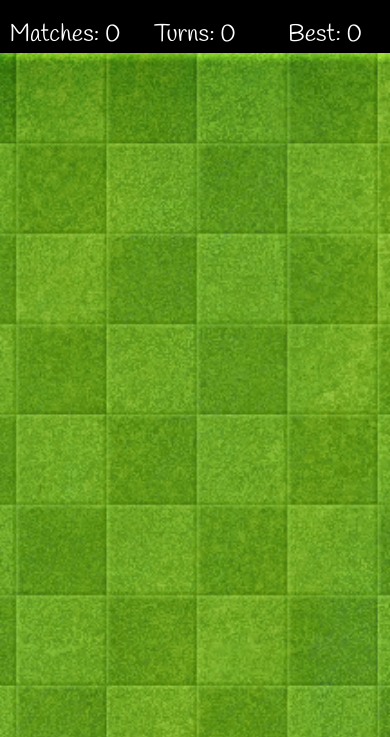
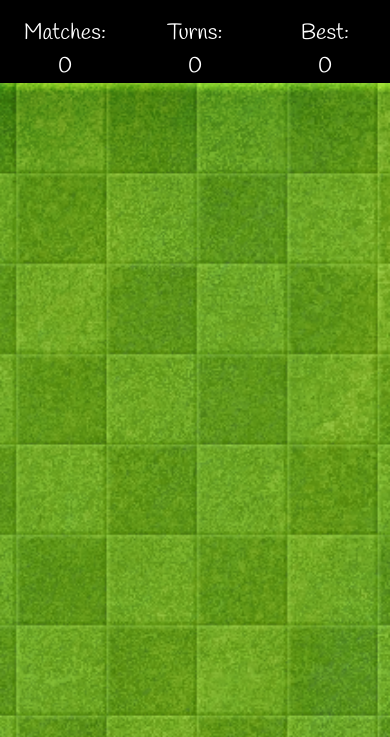
Before and after one commit to Code-Institute-Submissions/milestone-project-208, a plain HTML site: page index.html in a window 390 px wide. Shown: the part 107-844 px from the top of the page. Drawn offline with nearby package versions, Linux system fonts and the light colour scheme.

Commit message:
fixed issue where score would overlap with menu on some resolutions

```diff
--- a/assets/css/style.css
+++ b/assets/css/style.css
@@ -9,6 +9,10 @@
     background-repeat: no-repeat;
     background-size: cover;
     min-height: 900px;
+}
+
+a {
+    text-decoration: none;
 }
 
 /* logo and control styles */
@@ -32,7 +36,7 @@
 .volume, .menu {
     color: white !important;
     font-size: 24px;
-    padding-right:10px
+    padding-right:10px;
 }
 
 #menu-list {
@@ -57,10 +61,25 @@
 }
 
 .score {
+    width: 80%;
     padding-top: 20px;
     font-family: "Handlee", sans-serif;
     color: white;
     text-align: center;
     vertical-align: middle;
-    font-size: 24px;
+    font-size: 22px;
 }
+
+
+/* media queries */
+
+@media(max-width: 413px) {
+
+    .score {
+        width: 100%;
+    }
+
+    .counter {
+        display: block;
+    }
+}
--- a/index.html
+++ b/index.html
@@ -47,18 +47,18 @@
                     </div>
                 </div>
             </div>
-            <div class="score row no-gutters ">
+            <div class="score row no-gutters">
                 <div class="col-4">
                     <span>Matches: </span>
-                    <span id="matches">0</span>
+                    <span class="counter" id="matches">0</span>
                 </div>
                 <div class="col-4">
                     <span>Turns: </span>
-                    <span id="turns">0</span>
+                    <span class="counter" id="turns">0</span>
                 </div>
                 <div class="col-4">
                     <span>Best: </span>
-                    <span id="best">0</span>
+                    <span class="counter" id="best">0</span>
                 </div>
             </div>
 
```
